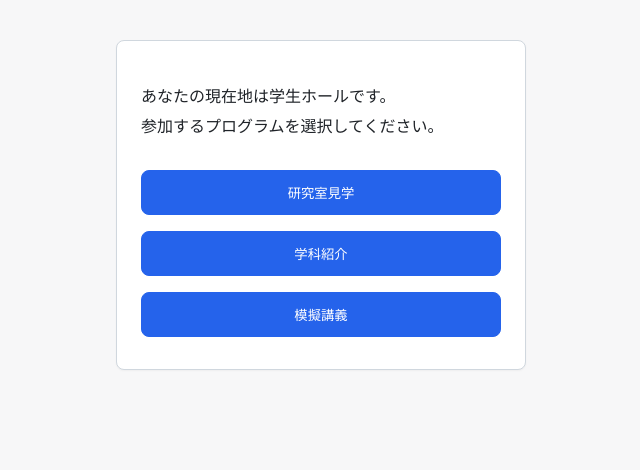
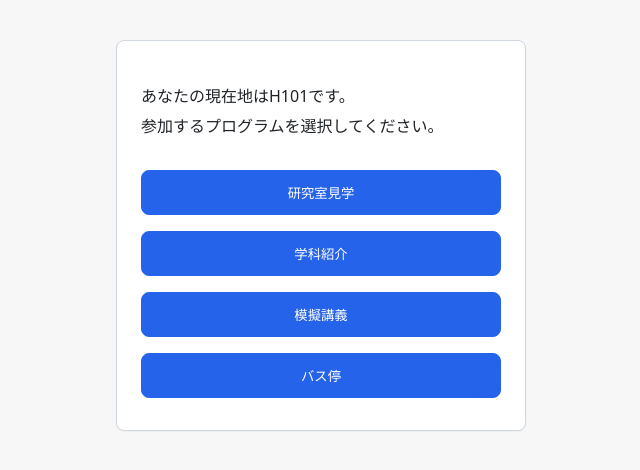
Before and after one commit to b2212630/dxproject, a Flask app: page /select in a window 1280 px wide. Shown: the top 470 px of the page, without its empty margins (44-684 px from the left). Run offline with Flask 3, Linux system fonts and the light colour scheme.

Commit message:
バス停追加

```diff
--- a/dxproject/app/app.py
+++ b/dxproject/app/app.py
@@ -61,6 +61,8 @@ def route_image():
             image_filename = "学生ホール-B201.png"
         elif program == "研究室見学":
             image_filename = "学生ホール-E304.png"
+        elif program == "バス停":
+            image_filename = "学生ホール-バス停.png"
     elif qr_code == "体育館":
         if program == "学科紹介":
             image_filename = "体育館-B101.png"
@@ -68,6 +70,8 @@ def route_image():
             image_filename = "体育館-B201.png"
         elif program == "研究室見学":
             image_filename = "体育館-E304.png"
+        elif program == "バス停":
+            image_filename = "体育館-バス停.png"
 
     print(f"DEBUG: image_filename={image_filename}")
 
--- a/dxproject/app/templates/select.html
+++ b/dxproject/app/templates/select.html
@@ -10,7 +10,7 @@
 	<main class="container two-columns">
 		<section class="card intro-card">
 			<p class="intro-text">
-				あなたの現在地は{{ qr_code if qr_code else '学生ホール' }}です。<br>
+				あなたの現在地はH101です。<br>
 				参加するプログラムを選択してください。
 			</p>
 			{% if error %}
@@ -20,6 +20,7 @@
 				<button class="btn primary" name="program" value="研究室見学">研究室見学</button>
 				<button class="btn primary" name="program" value="学科紹介">学科紹介</button>
 				<button class="btn primary" name="program" value="模擬講義">模擬講義</button>
+				<button class="btn primary" name="program" value="バス停">バス停</button>
 			</form>
 		</section>
 	</main>
```
Also changed, not shown: dxproject/app/static/images/routes/体育館-バス停.png (added), dxproject/app/static/images/routes/学生ホール-バス停.png (added).
